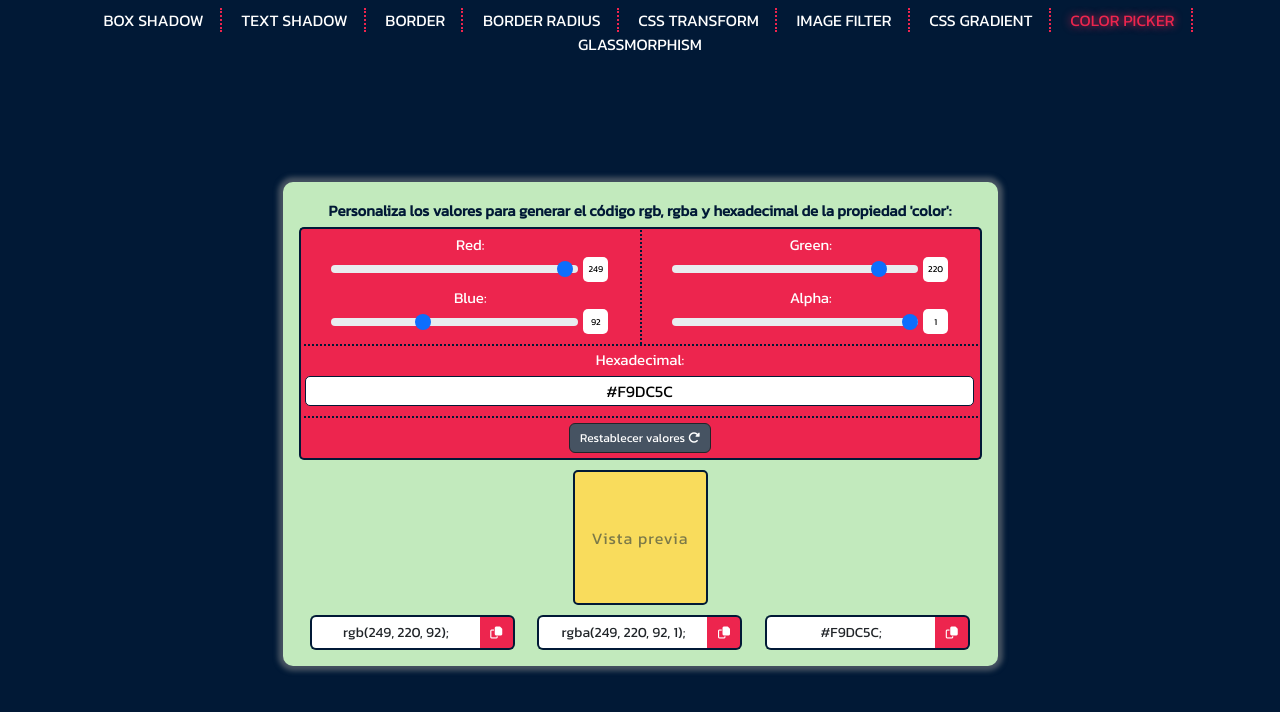
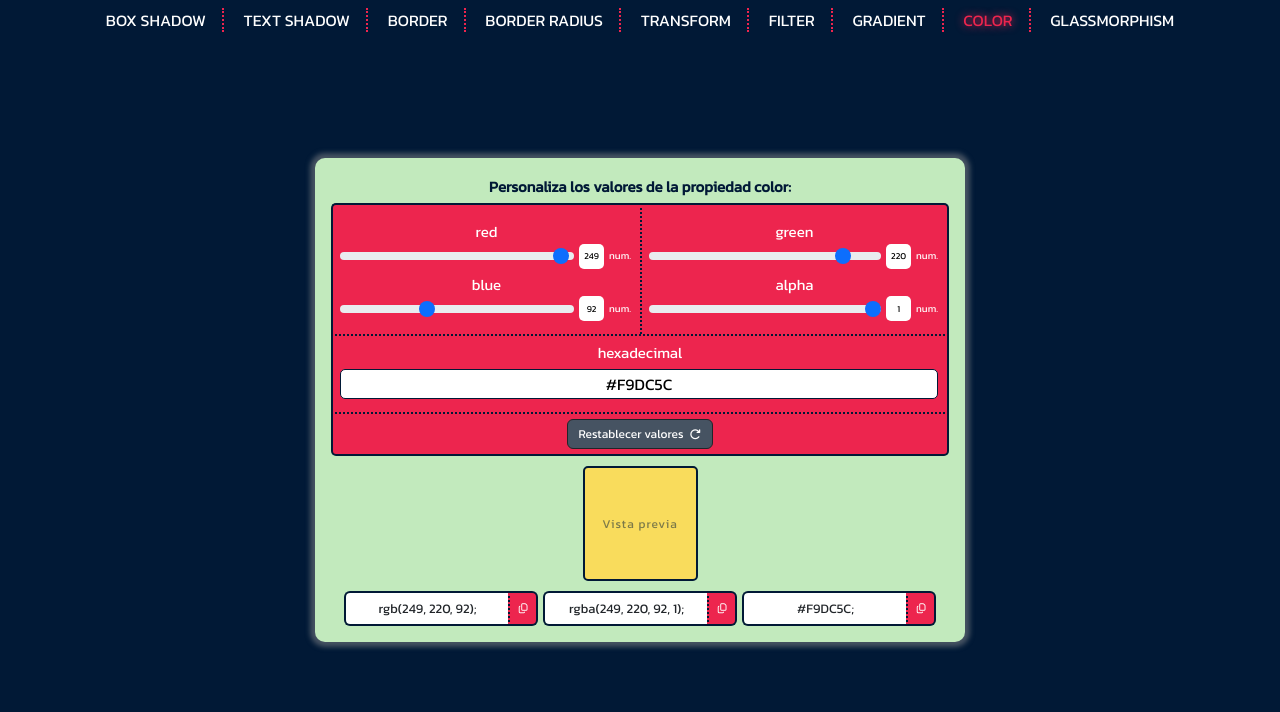
Before and after one commit to MauricioBarrueta/rgbaHexGenerator, a website: page index.html in a window 1280 px wide. Drawn offline with nearby package versions, Linux system fonts and the light colour scheme.

Commit message:
Cambios generales en diseño del sitio

```diff
--- a/index.html
+++ b/index.html
@@ -4,8 +4,8 @@
     <meta charset="UTF-8">
     <meta name="viewport" content="width=device-width, initial-scale=1.0">
 
-    <link href="https://cdn.jsdelivr.net/npm/bootstrap@5.3.2/dist/css/bootstrap.min.css" rel="stylesheet" integrity="sha384-T3c6CoIi6uLrA9TneNEoa7RxnatzjcDSCmG1MXxSR1GAsXEV/Dwwykc2MPK8M2HN" crossorigin="anonymous">
-    <link rel="stylesheet" href="https://cdnjs.cloudflare.com/ajax/libs/font-awesome/6.4.2/css/all.min.css" integrity="sha512-z3gLpd7yknf1YoNbCzqRKc4qyor8gaKU1qmn+CShxbuBusANI9QpRohGBreCFkKxLhei6S9CQXFEbbKuqLg0DA==" crossorigin="anonymous" referrerpolicy="no-referrer" />
+    <link href="https://cdn.jsdelivr.net/npm/bootstrap@5.3.8/dist/css/bootstrap.min.css" rel="stylesheet" integrity="sha384-sRIl4kxILFvY47J16cr9ZwB07vP4J8+LH7qKQnuqkuIAvNWLzeN8tE5YBujZqJLB" crossorigin="anonymous">
+    <link rel="stylesheet" href="https://cdnjs.cloudflare.com/ajax/libs/font-awesome/7.0.1/css/all.min.css" integrity="sha512-2SwdPD6INVrV/lHTZbO2nodKhrnDdJK9/kg2XD1r9uGqPo1cUbujc+IYdlYdEErWNu69gVcYgdxlmVmzTWnetw==" crossorigin="anonymous" referrerpolicy="no-referrer" />
     <link rel="stylesheet" href="src/scss/styles.css">
     <title>Style Generator: color</title>
     <link rel="icon" type="image/x-icon" href="src/img/favicon.ico">
@@ -16,60 +16,73 @@
         <a href="https://mauriciobarrueta.github.io/textShadowGenerator/">Text Shadow</a>
         <a href="https://mauriciobarrueta.github.io/borderGenerator/">Border</a>
         <a href="https://mauriciobarrueta.github.io/borderRadiusGenerator/">Border Radius</a>
-        <a href="https://mauriciobarrueta.github.io/transformGenerator/">CSS Transform</a>
-        <a href="https://mauriciobarrueta.github.io/filterGenerator/">Image Filter</a>
-        <a href="https://mauriciobarrueta.github.io/gradientBgGenerator/">CSS Gradient</a>
-        <a class="active">Color Picker</a>
+        <a href="https://mauriciobarrueta.github.io/transformGenerator/">Transform</a>
+        <a href="https://mauriciobarrueta.github.io/filterGenerator/">Filter</a>
+        <a href="https://mauriciobarrueta.github.io/gradientBgGenerator/">Gradient</a>
+        <a class="active">Color</a>
         <a href="https://mauriciobarrueta.github.io/glassmorphismGenerator/">Glassmorphism</a>
       </nav>
 
     <div class="container">
         <div class="card-container">
-            <span id="title">Personaliza los valores para generar el código rgb, rgba y hexadecimal de la propiedad 'color':</span>
+            <span id="title">Personaliza los valores de la propiedad color:</span>
             <div class="color-properties">
                 <div class="column">
                     <div class="input-group">
-                        <label for="red" class="form-label">Red:</label>
-                        <input type="range" class="form-range" min="0" max="255" step="1" value="5" id="red" oninput="redRange.value=red.value">
-                        <input type="number" id="redRange" min="0" max="255" step="1" value="5" oninput="red.value=redRange.value">
+                        <label for="red" class="form-label">red</label>
+                        <div class="input-row">
+                            <input type="range" class="form-range" min="0" max="255" step="1" value="5" id="red" oninput="redRange.value=red.value">
+                            <input type="number" id="redRange" min="0" max="255" step="1" value="5" oninput="red.value=redRange.value"><span>num.</span>
+                        </div>
                     </div>
                     <div class="input-group">
-                        <label for="blue" class="form-label">Blue:</label>
-                        <input type="range" class="form-range" min="0" max="255" step="1" value="5" id="blue" oninput="blueRange.value=blue.value">
-                        <input type="number" id="blueRange" min="0" max="255" step="1" value="5" oninput="blue.value=blueRange.value">
+                        <label for="blue" class="form-label">blue</label>
+                        <div class="input-row">
+                            <input type="range" class="form-range" min="0" max="255" step="1" value="5" id="blue" oninput="blueRange.value=blue.value">
+                            <input type="number" id="blueRange" min="0" max="255" step="1" value="5" oninput="blue.value=blueRange.value"><span>num.</span>
+                        </div>
                     </div>
                 </div>
                 <div class="column">
                     <div class="input-group">
-                        <label for="green" class="form-label">Green:</label>
-                        <input type="range" class="form-range" min="0" max="255" step="1" value="5" id="green" oninput="greenRange.value=green.value">
-                        <input type="number" id="greenRange" min="0" max="255" step="1" value="5" oninput="green.value=greenRange.value">
+                        <label for="green" class="form-label">green</label>
+                        <div class="input-row">
+                            <input type="range" class="form-range" min="0" max="255" step="1" value="5" id="green" oninput="greenRange.value=green.value">
+                            <input type="number" id="greenRange" min="0" max="255" step="1" value="5" oninput="green.value=greenRange.value"><span>num.</span>
+                        </div>
                     </div>
                     <div class="input-group">
-                        <label for="alpha" class="form-label" id="alpha-bg">Alpha:</label>
-                        <input type="range" class="form-range" min="0" max="1" step="0.05" value="5" id="alpha" oninput="alphaRange.value=alpha.value">
-                        <input type="number" id="alphaRange" min="0" max="1" step="1" value="5" oninput="alpha.value=alphaRange.value">
+                        <label for="alpha" class="form-label" id="alpha-bg">alpha</label>
+                        <div class="input-row">
+                            <input type="range" class="form-range" min="0" max="1" step="0.05" value="5" id="alpha" oninput="alphaRange.value=alpha.value">
+                            <input type="number" id="alphaRange" min="0" max="1" step="1" value="5" oninput="alpha.value=alphaRange.value"><span>num.</span>
+                        </div>
                     </div>
                 </div>
                 <div class="column">
                     <div class="input-group border-color">
-                        <label class="form-label" for="border-color">Hexadecimal:</label>
+                        <label class="form-label" for="border-color">hexadecimal</label>
                         <input type="text" id="hex-code" maxlength="7" placeholder="#000000">
                     </div>
                 </div>
             </div>
-            <div class="reset-container"><button class="btn btn-dark reset-btn" onclick="resetElements()">Restablecer valores &#xf2f9;</button></div>
+
+            <div class="reset-container">
+                <button class="btn btn-dark reset-btn" onclick="resetElements()">Restablecer valores &nbsp;<i class="fa-solid fa-arrow-rotate-right"></i></button>
+            </div>
+
             <div class="color-code-preview">
                 <div class="preview"><span>Vista previa</span></div>
             </div>
+
             <div class="color-code-value">
                 <div class="input-group">
                     <input type="text" class="form-control" id="rgbInput" placeholder="rbg()" aria-describedby="rgbButton" readonly>
-                    <button class="btn btn-danger" type="button" id="rgbButton" title="RGB">&#xf0c5;</button>
+                    <button class="btn btn-danger" type="button" id="rgbButton" title="rgb">&#xf0c5;</button>
                   </div>
                   <div class="input-group">
                     <input type="text" class="form-control" id="rgbaInput" placeholder="rgba()" aria-describedby="rgbaButton" readonly>
-                    <button class="btn btn-danger" type="button" id="rgbaButton" title="RGBA">&#xf0c5;</button>
+                    <button class="btn btn-danger" type="button" id="rgbaButton" title="rgba">&#xf0c5;</button>
                   </div>
                   <div class="input-group">
                     <input type="text" class="form-control" id="hexInput" placeholder="Hex: #" aria-describedby="hexButton" readonly>
@@ -79,7 +92,7 @@
         </div>
     </div>
 
-    <script src="https://cdn.jsdelivr.net/npm/bootstrap@5.3.2/dist/js/bootstrap.bundle.min.js" integrity="sha384-C6RzsynM9kWDrMNeT87bh95OGNyZPhcTNXj1NW7RuBCsyN/o0jlpcV8Qyq46cDfL" crossorigin="anonymous"></script>
+    <script src="https://cdn.jsdelivr.net/npm/bootstrap@5.3.8/dist/js/bootstrap.bundle.min.js" integrity="sha384-FKyoEForCGlyvwx9Hj09JcYn3nv7wiPVlz7YYwJrWVcXK/BmnVDxM+D2scQbITxI" crossorigin="anonymous"></script>
     <script src="src/js/main.js"></script>
 </body>
 </html>
--- a/src/scss/styles.scss
+++ b/src/scss/styles.scss
@@ -29,7 +29,7 @@ body {
     .container {
         min-height: 90vh;
         .card-container {
-            width: auto; max-width: 715px; min-width: 450px; height: auto; position: relative;
+            width: 650px; height: auto; position: relative;
             padding: 1em; border-radius: 10px; box-shadow: 0px 0px 5px 5px $Charcoal;
             background-color: $teaGreen; text-align: center;
 
@@ -37,38 +37,41 @@ body {
                 font-size: 15px; font-weight: bold;
                 color: $oxfordBlue; user-select: none;
             }
-            span { cursor: default; user-select: none; }
 
             .color-properties {
+                flex-direction: row;
                 margin: 5px 0 auto;
+
                 .column {
                     width: 50%; height: auto;
-                    padding: 5px; border-radius: 5px;
-                    background-color: $redCrayola; color: white; border: 2px solid $oxfordBlue;
+                    padding: 1em 0.5rem 0.5rem 0.5rem; border: 2px solid $oxfordBlue; border-bottom: 0;
+                    background-color: $redCrayola; color: white; text-align: center;
+
                     &:first-child { border-right: 0; border-bottom: 0; border-radius: 5px 0 0 0; }
                     &:nth-child(2) { border-radius: 0 5px 0 0; border-left: 2px dotted $oxfordBlue; border-bottom: 0; }
+                    &:nth-child(3) { padding-top: 0.5rem; }
+
                     .input-group {
-                        align-items: center; justify-content: center;
-                        margin-bottom: 5px;
+                        display: flex; flex-direction: column; justify-content: center; margin-bottom: 5px;
+
                         label {
                             width: 100%; font-size: 15px; margin-bottom: 0;
                         }
-                        .form-range::-moz-range-thumb { border: 2px solid $oxfordBlue; }
-                        #red::-webkit-slider-thumb, #red::-moz-range-thumb { background-color: #ff0000; }
-                        #blue::-webkit-slider-thumb, #blue::-moz-range-thumb { background-color: #0000ff; border-color: white; }
-                        #green::-webkit-slider-thumb, #green::-moz-range-thumb { background-color: #00ff00; }
-                        #alpha::-webkit-slider-thumb, #alpha::-moz-range-thumb { background-color: white; }
-                        .form-range {
-                            width: 75%; height: 25px; cursor: pointer;
-                            margin-right: 5px;
-                        }
+
+                        .input-row { display: flex; align-items: center; width: 100%; gap: 5px; }
+                        .form-range { flex: 1; height: 25px; cursor: pointer; }
+
                         input::-webkit-outer-spin-button, input::-webkit-inner-spin-button { -webkit-appearance: none; margin: 0; }
                         input[type = number] {
                             width: 25px; height: 25px;
                             appearance: none; -moz-appearance: textfield; border: 0; margin: 0 !important; border-radius: 5px !important;
                             text-align: center; font-size: 9px;
                         }
+
+                         span { font-size: 10px; line-height: 2; }
+
                     }
+
                     &:last-child {
                         width: 100%; height: auto;
                         border-radius: 0; border-top: 2px dotted $oxfordBlue; border-bottom-style: dotted;
@@ -81,42 +84,48 @@ body {
                     }
                 }
             }
+
             .reset-container {
                 background-color: $redCrayola; border: 2px solid $oxfordBlue; border-top: 0;
-                border-radius: 0 0 5px 5px; padding: 5px; margin-bottom: 10px;
+                border-radius: 0 0 5px 5px; padding: 5px; text-align: center; border-top: 2px dotted $oxfordBlue;
                 .reset-btn {
-                    background-color: $Charcoal; padding: 5px 10px;
-                    font-size: 12px;
+                    background-color: $Charcoal;
+                    padding: 5px 10px; font-size: 12px;
+                    &:hover { background-color: black; }
+                    i { font-size: 10px; }
                 }
             }
+
             .color-code-preview {
                 width: 100%;
+                margin-top: 10px;
                 .preview {
-                    width: 135px; height: 135px;
+                    width: 115px; height: 115px;
                     border-radius: 5px; border: 2px solid $oxfordBlue;
                 }
                 span {
-                    font-size: 16px; letter-spacing: 1px;
+                    font-size: 12px; letter-spacing: 1px;
                     color: $oxfordBlue; opacity: .5; user-select: none;
                 }
             }
+
             .color-code-value {
-                margin-top: 10px; justify-content: space-around;
+                margin-top: 10px; justify-content: center; gap: 5px;
                 .input-group {
                     width: fit-content; flex-wrap: nowrap; justify-content: center; align-items: center;
                     input {
-                        width: 170px; height: 35px; flex: none;
-                        font-size: 14px; text-align: center;
+                        width: 165px; height: 35px; flex: none;
+                        font-size: 13px; text-align: center;
                         border: 2px solid $oxfordBlue; border-right: 0; cursor: copy;
                         &::selection { background-color: $naplesYellow; }
                     }
                     button {
-                        width: 35px; height: 35px;
-                        line-height: 1; font-size: 12px;
-                        background-color: $redCrayola; border: 2px solid $oxfordBlue; border-left: 0;
-                        margin-left: 0 !important; padding: 0; transition: 0.25s;
+                        width: 30px; height: 35px;
+                        font-size: 10px;
+                        background-color: $redCrayola; border: 2px solid $oxfordBlue; border-left-style: dotted ;
+                        padding: 0; transition: 0.25s;
                         &:hover {
-                            background-color: var(--bs-btn-hover-bg); font-size: 13px;
+                            background-color: var(--bs-btn-hover-bg); font-size: 11px;
                         }
                     }
                     &:last-child input {
```
Also changed, not shown: src/scss/styles.css, 1 other file.
